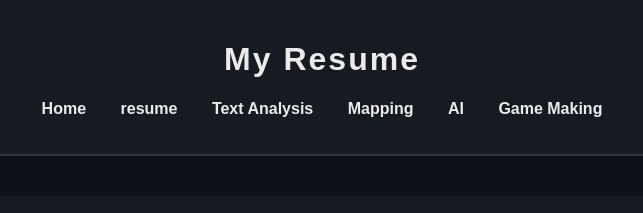
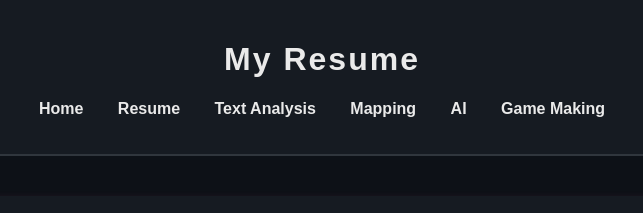
Before and after one commit to afl5790/Lokaj, a plain HTML site: page resume.html in a window 1280 px wide. Shown: the top 213 px of the page, 318-961 px from the left. Drawn offline with Linux system fonts and the light colour scheme.

Commit message:
Update resume.html

```diff
--- a/resume.html
+++ b/resume.html
@@ -13,7 +13,7 @@
         <nav>
             <ul>
                 <li><a href="../index.html">Home</a></li>
-                <li><a href="../resume/resume.html">resume</a></li>
+                <li><a href="../resume/resume.html">Resume</a></li>
                 <li><a href="../projects/text-analysis.html">Text Analysis</a></li>
                 <li><a href="../projects/mapping.html">Mapping</a></li>
                 <li><a href="../projects/ai.html">AI</a></li>
```
